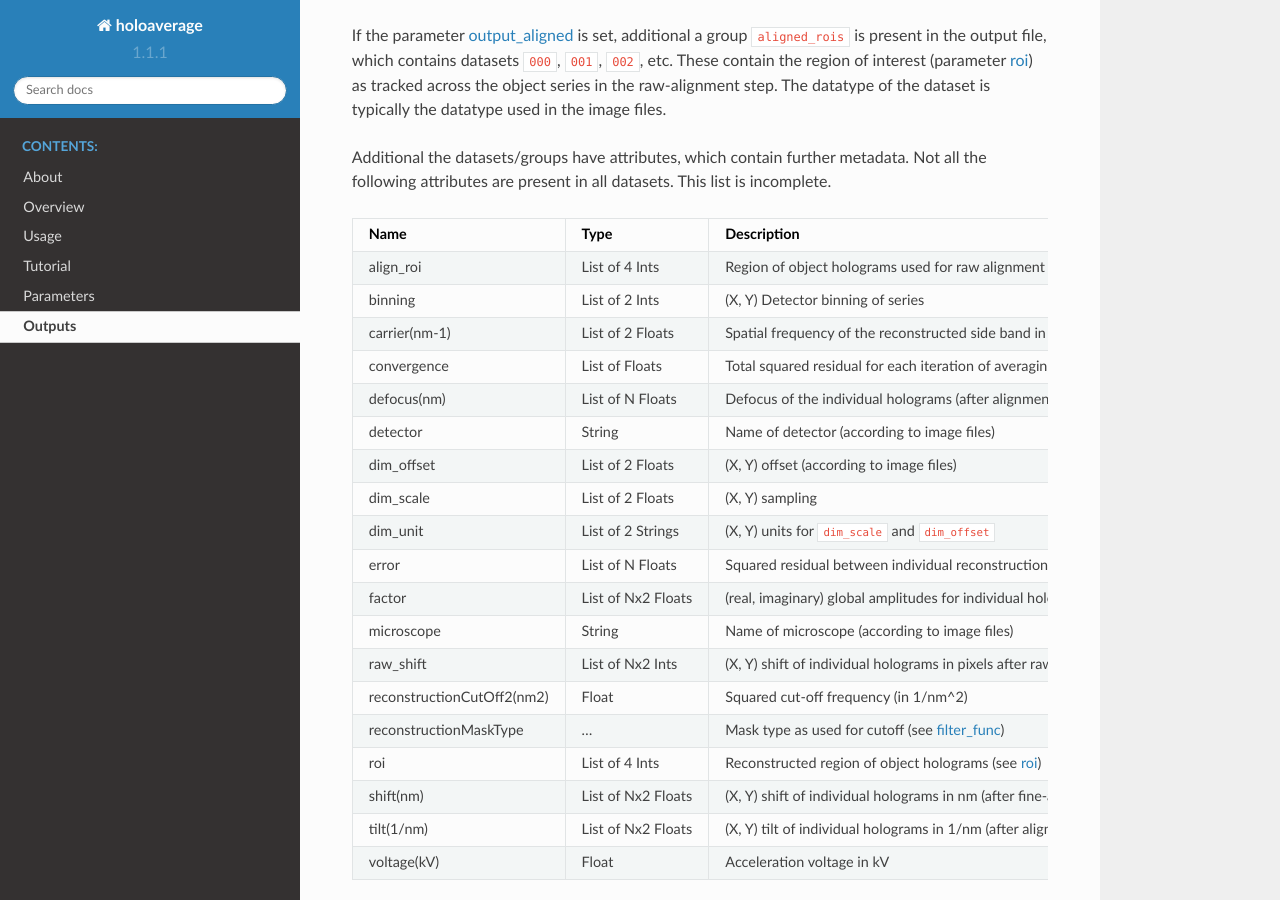
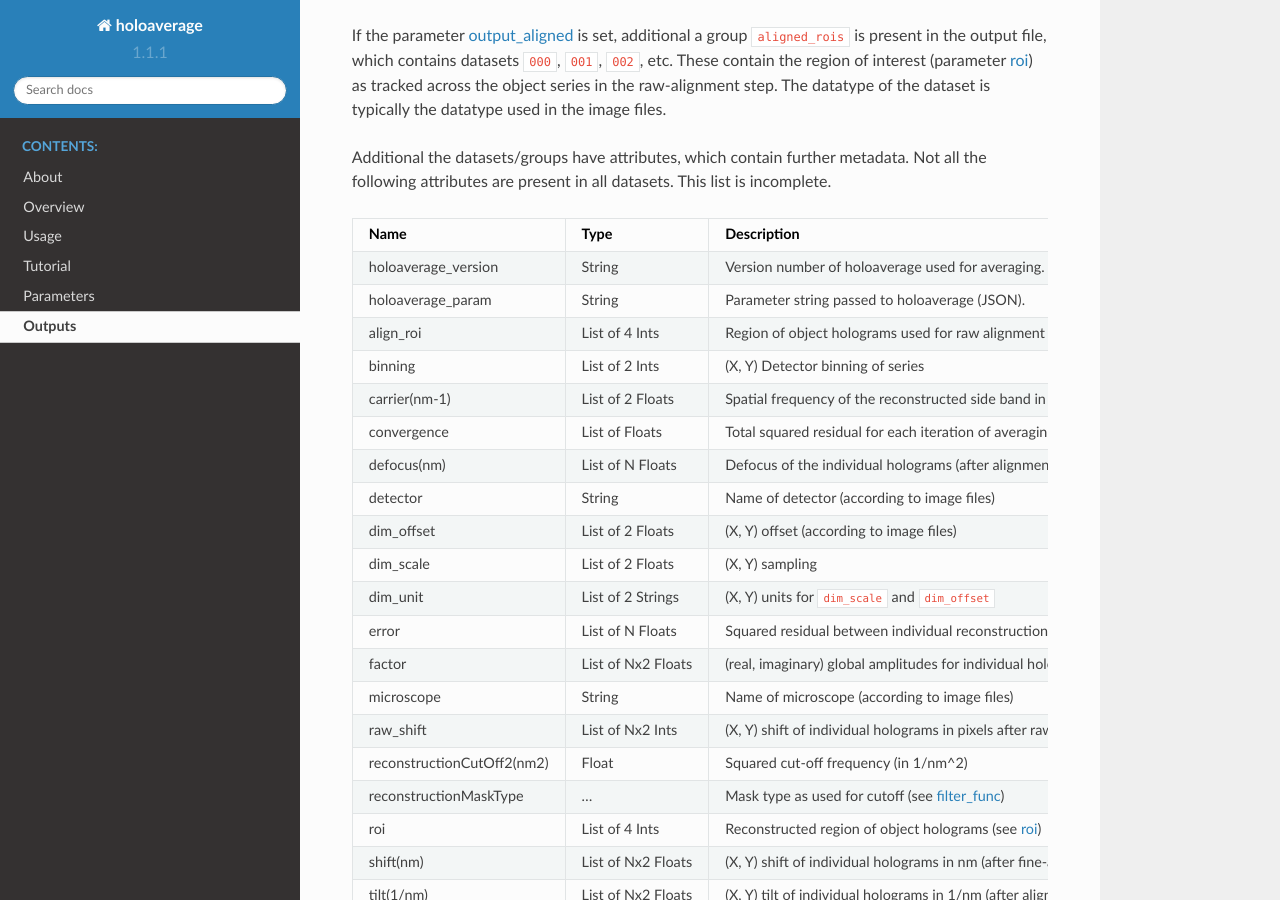
Before and after one commit to niermann/holoaverage, a Sphinx documentation site: the page built from docs/outputs.rst, in a window 1280 px wide and 900 px high, scrolled down 938 px. Built offline with Sphinx 7.4.7 and the Read the Docs theme 2.0.0, drawn with Linux system fonts in a browser that asks for light colours.

Commit message:
Documentation update

```diff
--- a/docs/outputs.rst
+++ b/docs/outputs.rst
@@ -46,6 +46,8 @@ following attributes are present in all datasets. This list is incomplete.
 =========================== =================== ================================================================================
 Name                        Type                Description
 =========================== =================== ================================================================================
+holoaverage_version         String              Version number of holoaverage used for averaging.
+holoaverage_param           String              Parameter string passed to holoaverage (JSON).
 align_roi                   List of 4 Ints      Region of object holograms used for raw alignment (see :ref:`param-align_roi`)
 binning                     List of 2 Ints      (X, Y) Detector binning of series
 carrier(nm-1)               List of 2 Floats    Spatial frequency of the reconstructed side band in 1/nm
```
